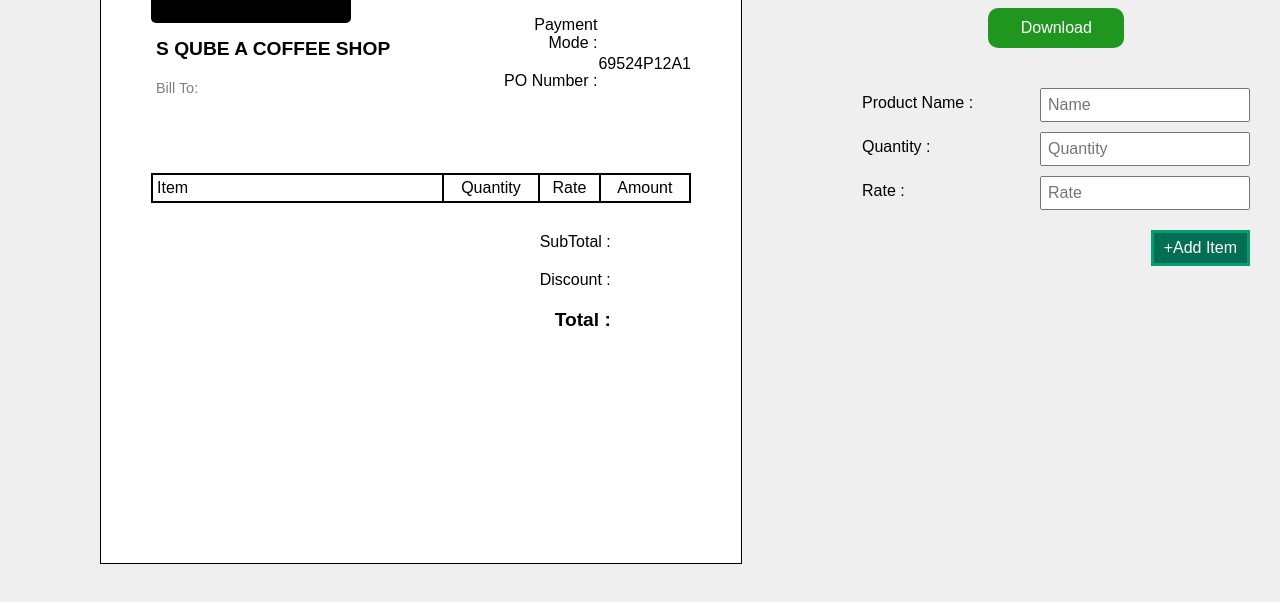
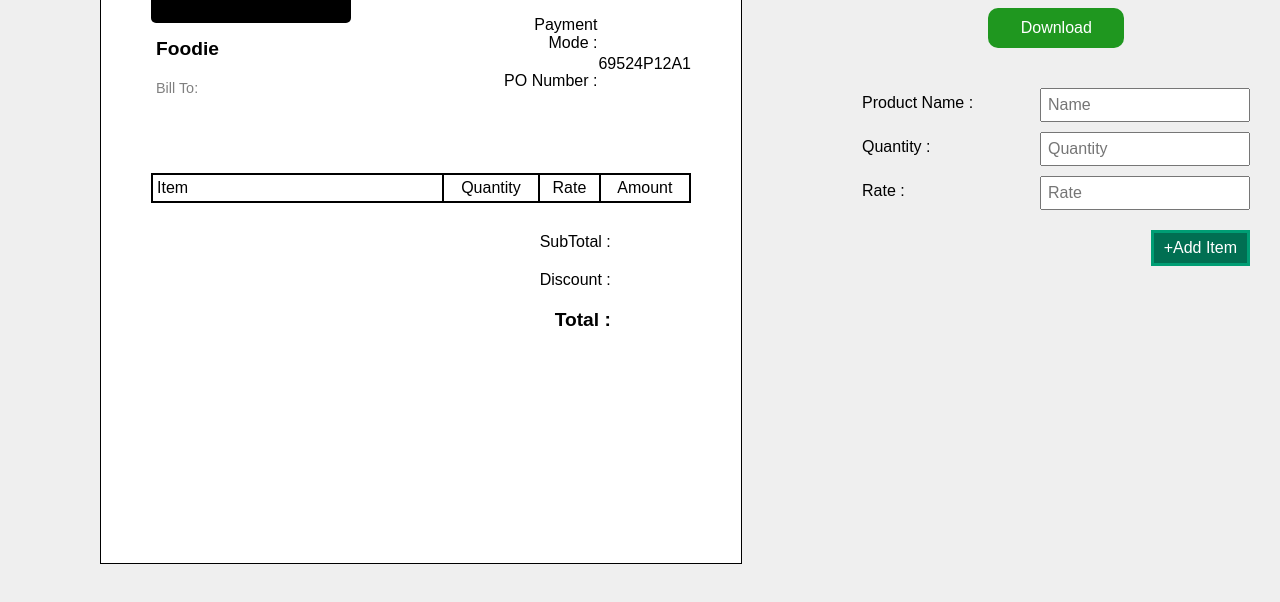
Before and after one commit to Soupra2003/Invoice-Generatoer, a plain HTML site: page INVOICE GENERATOR/index.html in a window 1280 px wide. Shown: the part 264-866 px from the top of the page. Drawn offline with nearby package versions, Linux system fonts and the light colour scheme.

Commit message:
Update index.html

```diff
--- a/INVOICE GENERATOR/index.html
+++ b/INVOICE GENERATOR/index.html
@@ -40,7 +40,7 @@
                     <div class="head">
                         <div class="head-item">
                             <div class="shop-logo"></div>
-                            <div class="shopname" id="displayName">S QUBE A COFFEE SHOP</div>
+                            <div class="shopname" id="displayName">Foodie</div>
                             <div class="bill">
                                 <div class="billTo">
                                     <p>Bill To: </p>
```
